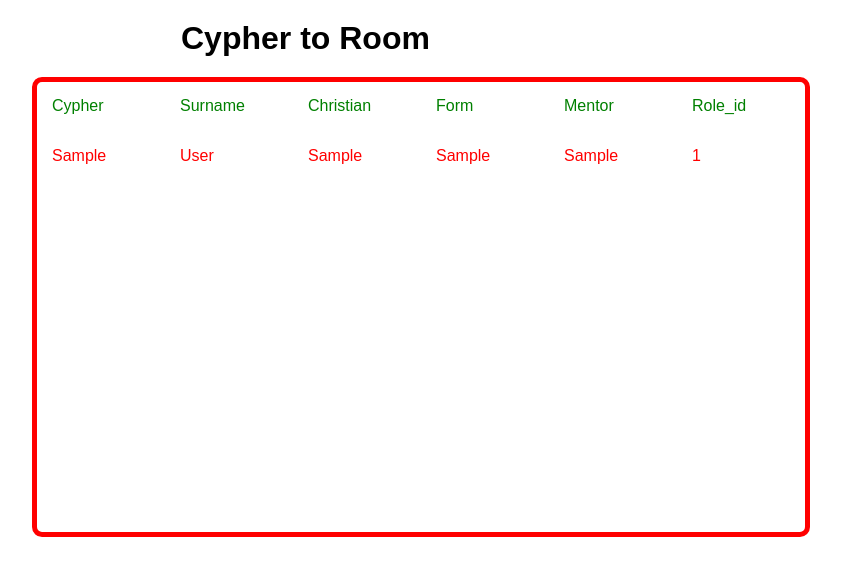
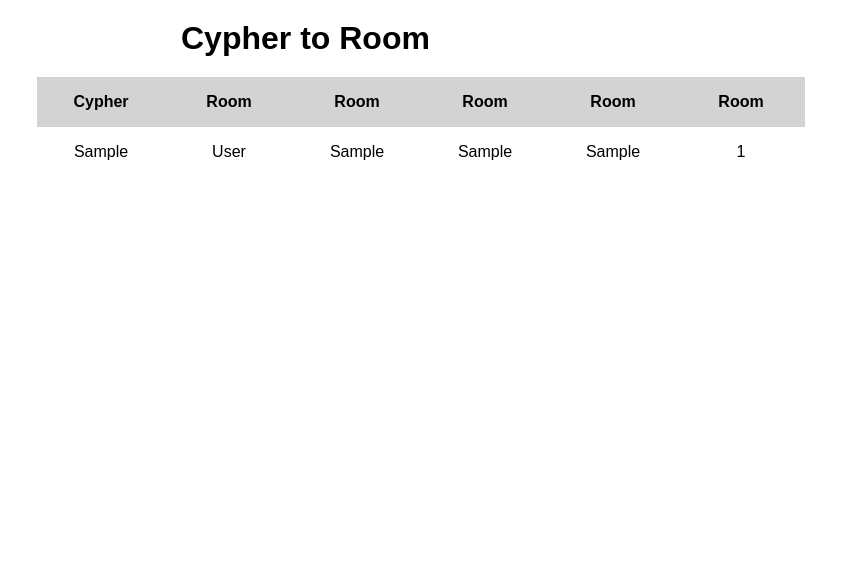
Before and after one commit to 6tjessil/dit_csi_music_db, a PHP site: page /UseThis/your_library.php in a window 1280 px wide. Shown: the part 61-637 px from the top of the page, without its empty margins (219-1060 px from the left). Run offline with PHP 8.4, Linux system fonts and the light colour scheme; tables that the repository leaves empty or names only in its code hold one stand-in row (values such as "Sample post").

Commit message:
Reverted back to using html tables

```diff
--- a/style.css
+++ b/style.css
@@ -114,28 +114,38 @@ color: #111;
   color: #111;
 }
 
-.song_list{
+.data{
   width: 60%;
   margin-left: auto;
   margin-right: auto;
   height:450px;
   overflow: auto;
-  border: 5px solid red;
-  border-radius: 10px;
-  display: grid;
-  grid-template-columns: repeat(6,1fr);
-  grid-template-rows: 50px;
 }
 
-.music_list{
-  color:red;
-  padding:15px;
+table{
+   border-collapse: collapse;
+   width: 100%;
+   text-align: center;
+   padding:10px;
 }
 
-.music_header{
-  color:green;
-  padding:15px;
-  grid-template-rows: 50px;
+tr{
+  color: black;
+  height:50px;
+}
+
+td{
+  padding-top:5px;
+  padding-bottom: 5px;
+}
+
+tr:nth-child(odd){
+  background-color:lightgray;
+}
+
+th{
+  height:50px;
+  width:100px;
 }
 
 #queryheader h1{
--- a/your_library.php
+++ b/your_library.php
@@ -16,61 +16,33 @@
   <div id="queryheader">
     <h1>Cypher to Room</h1>
   </div>
-<!--PHP STARTS HERE-->
+	<div class = "music_data_div">
+		<div class="data">
+			<table>
+			<tr>
+				<th>Cypher</th>
+				<th>Room</th>
+				<th>Room</th>
+				<th>Room</th>
+				<th>Room</th>
+				<th>Room</th>
+			</tr>
 			<?php
 			require_once("connect.php");
-    ?>
-	<div class = "song_list">
-		<!--PHP STARTS HERE-->
-		<div class = "music_header">
-			Cypher
-		</div>
-		<div class = "music_header">
-			Surname
-		</div>
-		<div class = "music_header">
-			Christian
-		</div>
-		<div class = "music_header">
-			Form
-		</div>
-		<div class = "music_header">
-			Mentor
-		</div>
-		<div class = "music_header">
-			Role_id
-		</div>
-		<?php
-		//creates a variable to store the sql query
-		$query = ("SELECT *
-				FROM teacher");
-
-		//Runs and stores the query using variables $con and $query
-		$result = mysqli_query($con,$query);
-		while($output=mysqli_fetch_array($result))
-		{
-		?>
-			<div class = "music_list">
-				<?php echo $output["cypher"];?>
-			</div>
-			<div class = "music_list">
-				<?php echo $output["surname"];?>
-			</div>
-			<div class = "music_list">
-				<?php echo $output["christian"];?>
-			</div>
-			<div class = "music_list">
-				<?php echo $output["form"];?>
-			</div>
-			<div class = "music_list">
-				<?php echo $output["mentor"];?>
-			</div>
-			<div class = "music_list">
-				<?php echo $output["role_id"];?>
-			</div>
-		<?php
+			$query = "SELECT *
+						FROM teacher";
+			$rs = mysqli_query($con, $query);
+			if ($rs) {
+				while ($row = mysqli_fetch_array($rs)) {
+				echo "<tr><td>" . $row['cypher'] . "</td><td>" . $row['surname'] . "</td>
+				<td>" . $row['christian'] . "</td><td>" . $row['form'] . "</td><td>" . $row['mentor'] . "</td>
+				<td>" . $row['role_id'] . "</td></tr>";
+				}
 			}
 			?>
+			</table>
+		</div>
 	</div>
 </body>
+
 </html>
```
Lines whose indentation alone changed are shown as unchanged.
